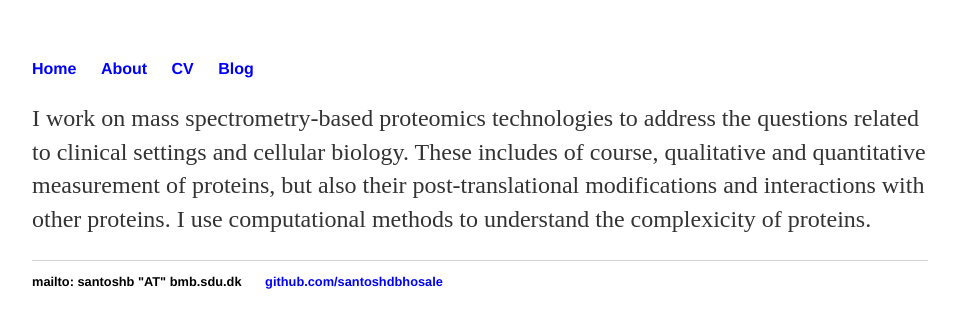
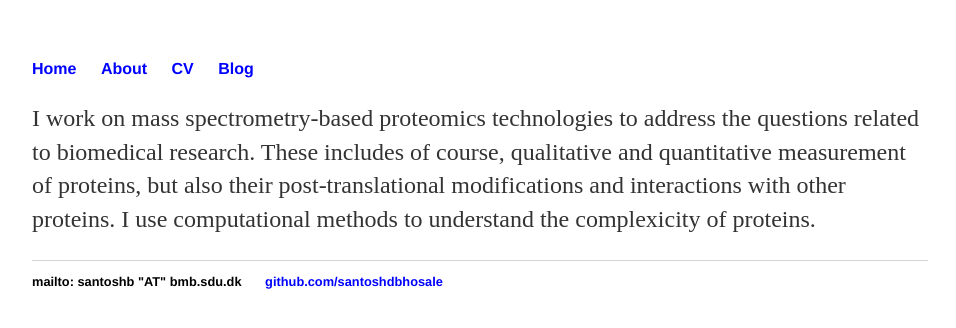
Before and after one commit to santoshdbhosale/santoshdbhosale.github.io, a Jekyll site: the page built from about/index.md, in a window 1280 px wide. Shown: the top 328 px of the page, without its empty margins (160-1116 px from the left). Built offline with Jekyll 4.4.1, drawn with Linux system fonts in a browser that asks for light colours.

Commit message:
Update index.md

```diff
--- a/about/index.md
+++ b/about/index.md
@@ -2,4 +2,4 @@
 layout: default
 title: About Santosh D. Bhosale
 ---
-I work on mass spectrometry-based proteomics technologies to address the questions related to clinical settings and cellular biology. These includes of course, qualitative and quantitative measurement of proteins, but also their post-translational modifications and interactions with other proteins. I use computational methods to understand the complexicity of proteins.
+I work on mass spectrometry-based proteomics technologies to address the questions related to biomedical research. These includes of course, qualitative and quantitative measurement of proteins, but also their post-translational modifications and interactions with other proteins. I use computational methods to understand the complexicity of proteins.
```
